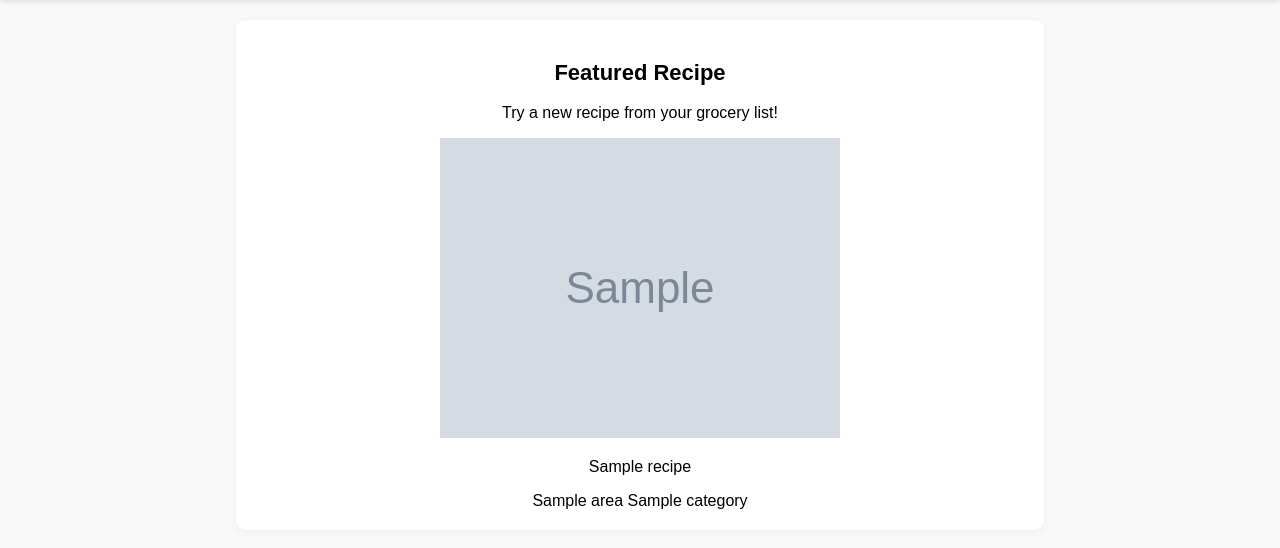
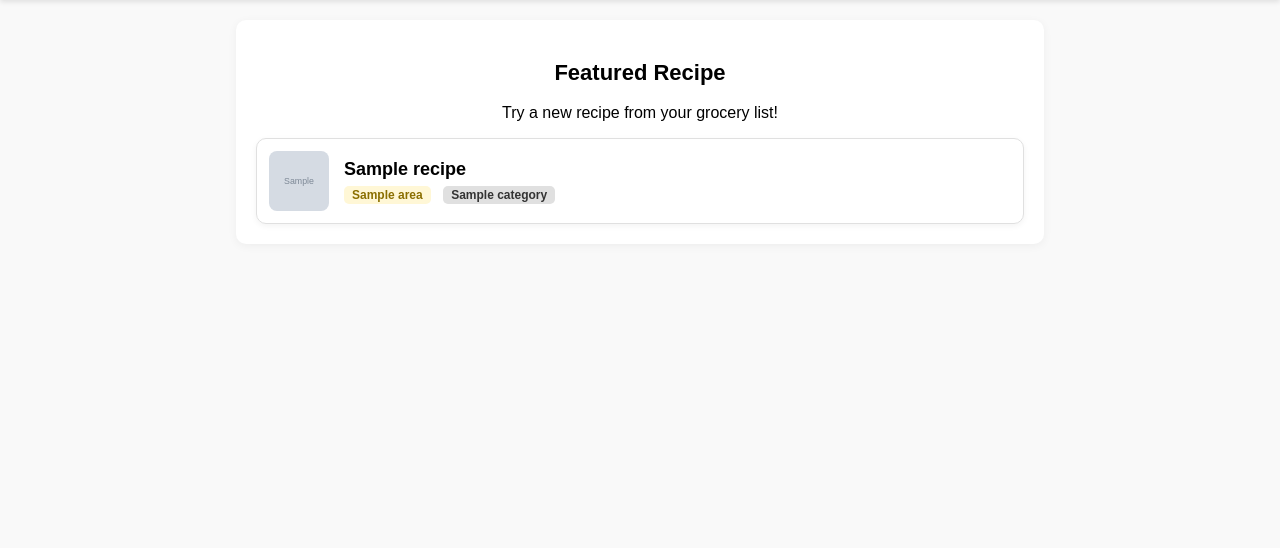
Before and after one commit to madinamonowara/GleanEggs, a Flask app: template templates/recipes.html in a window 1280 px wide. Shown: the part 109-657 px from the top of the page. Run offline with Flask 3, Linux system fonts and the light colour scheme; the template is opened without the code that fills it: most values are stand-ins (such as "Sample title", 1, 10 or a date in 2020); grey boxes marked "Sample" are stand-in pictures; some web fonts are replaced.

Commit message:
styling in recipes list page

```diff
--- a/templates/recipes.html
+++ b/templates/recipes.html
@@ -64,6 +64,54 @@
         .nav-buttons button:hover {
             background-color: #e8f5e9;
         }
+
+        .recipe-card {
+            display: flex;
+            gap: 15px;
+            align-items: center;
+            padding: 12px;
+            margin-top: 16px;
+            border: 1px solid #e0e0e0;
+            border-radius: 10px;
+            box-shadow: 0 2px 6px rgba(0,0,0,0.05);
+            transition: background 0.3s;
+            cursor: pointer;
+        }
+
+        .recipe-card:hover {
+            background-color: #f5f5f5;
+        }
+
+        .recipe-card img {
+            width: 60px;
+            height: 60px;
+            border-radius: 8px;
+            object-fit: cover;
+        }
+
+        .recipe-info {
+            text-align: left;
+        }
+
+        .recipe-info .recipe-name {
+            font-size: 18px;
+            font-weight: 600;
+            margin: 0 0 5px;
+        }
+
+        .recipe-info .tag {
+            display: inline-block;
+            background: #fff7d6;
+            color: #8b6f00;
+            font-size: 12px;
+            font-weight: bold;
+            padding: 2px 8px;
+            border-radius: 5px;
+            margin-right: 8px;
+        }
+
+
+
     </style>
 </head>
 <body>
@@ -90,20 +138,17 @@
         <p class="text-gray-600">Try a new recipe from your grocery list!</p>
 
         <!-- Clickable Recipe Card -->
-         {% for recipe in recipes %}
-         <div class="border rounded-lg overflow-hidden shadow-sm p-4 mt-4 cursor-pointer hover:bg-gray-100 transition"
-         onclick="viewRecipe({{ recipe["id"]}})">
-         <div class="flex gap-4">
-             <img src="{{recipe["image"]}}" alt="{{recipe["name"]}}" class="w-20 h-20 object-cover rounded-lg">
-             <div>
-                 <p class="font-bold text-lg">{{recipe["name"]}}</p>
-                 <span class="bg-yellow-200 text-yellow-700 text-sm font-bold p-1 rounded-md">{{ recipe["area"]}}</span>
-                 <span class="bg-gray-200 text-gray-700 text-sm font-bold p-1 rounded-md ml-2">{{ recipe["category"]}}</span>
-
-                </div>
+        {% for recipe in recipes %}
+        <div class="recipe-card" onclick="viewRecipe({{ recipe['id'] }})">
+            <img src="{{ recipe['image'] }}" alt="{{ recipe['name'] }}">
+            <div class="recipe-info">
+                <p class="recipe-name">{{ recipe['name'] }}</p>
+                <span class="tag">{{ recipe['area'] }}</span>
+                <span class="tag" style="background:#e0e0e0; color:#333;">{{ recipe['category'] }}</span>
             </div>
         </div>
         {% endfor %}
+
     </div>
 
     <!-- Script to store recipe in localStorage and redirect -->
```
